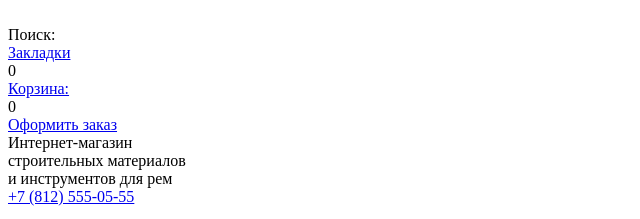
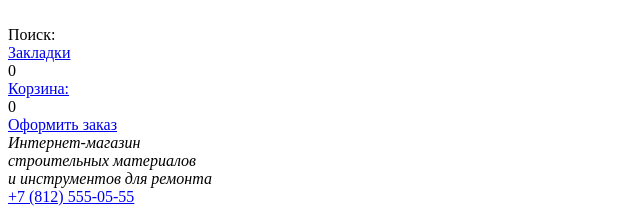
Before and after one commit to yankovski88/824695-technomart-28, a plain HTML site: page index.html in a window 1280 px wide. Shown: the top 219 px of the page, 0-640 px from the left. Drawn offline with Linux system fonts and the light colour scheme.

Commit message:
fix name, teg
попытка №2
fix name
fiix teg

```diff
--- a/index.html
+++ b/index.html
@@ -26,7 +26,7 @@
   </div>
 
   <div class="communication">
-    <div>Интернет-магазин<br> строительных материалов <br>и инструментов для рем</div>
+    <div><i>Интернет-магазин<br> строительных материалов <br>и инструментов для ремонта</i></div>
     <div class="contact">
       <div class="phone">
         <div class="emoji"></div>
```
